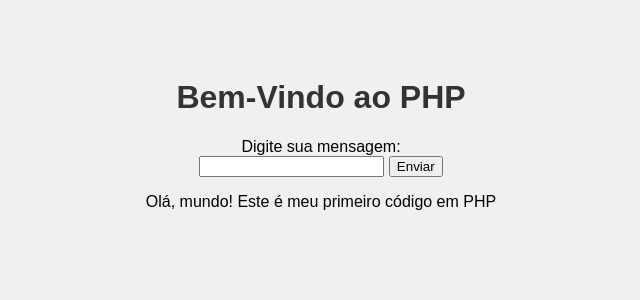
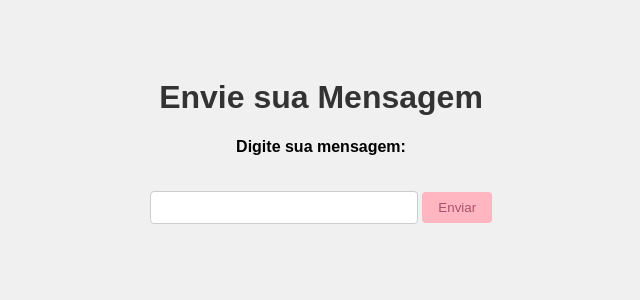
Before and after one commit to AgataQuadros/ProjetoPHP, a PHP site: page / in a window 1280 px wide. Shown: the top 300 px of the page, without its empty margins (319-959 px from the left). Run offline with PHP 8.4, Linux system fonts and the light colour scheme.

Commit message:
Meu Primeiro PHP Modularizado

```diff
--- a/hello_world_php/modularizado_php/css/estilo.css
+++ b/hello_world_php/modularizado_php/css/estilo.css
@@ -1,15 +1,3 @@
-/* body {
-    font-family: Arial;
-    background-color: #f0f0f0;
-    text-align: center;
-}
-
-input, button {
-    padding: 8px;
-    margin: 5px;
-} */
-
-
 body {
     background-color: #f0f0f0;
     padding: 50px;
@@ -21,7 +9,51 @@ h1 {
     color: #333;
 }
 
+label {
+    display: block;
+    margin-bottom: 8px;
+    font-weight: bold;
+}
 
+input[type="text"] {
+    padding: 8px;
+    width: 250px;
+    border: 1px solid #ccc;
+    border-radius: 4px;
+    outline: none;
+}
+
+input[type="text"]:focus {
+    border-color: antiquewhite;
+}
+
+button {
+    padding: 8px 16px;
+    margin-top: 10px;
+    background-color: lightpink;
+    color: rgb(170, 80, 110);
+    border: none;
+    border-radius: 4px;
+    cursor: pointer;
+}
+
+button:hover {
+    background-color: rgb(226, 140, 215);
+}
+
+a {
+    display: inline-block;
+    margin-top: 15px;
+    padding: 8px 16px;
+    border-radius: 4px;
+    text-decoration: none;
+    color: rgb(170, 80, 110);
+    background-color: plum;
+}
+
+a:hover {
+    background-color: rgb(226, 140, 215);
+}
 
 .caixa {
     background-color: white;
--- a/hello_world_php/modularizado_php/index.php
+++ b/hello_world_php/modularizado_php/index.php
@@ -7,27 +7,17 @@
     <link rel="stylesheet" href="css/estilo.css">
 </head>
 <body>
-    <h1>Bem-Vindo ao PHP</h1>
+    <h1>Envie sua Mensagem</h1>
 
-    <form method="GET" action="">
+    <form method="POST" action="processa.php">
+
         <label>Digite sua mensagem:</label><br>
 
         <input type="text" name="mensagem" require>
 
         <button type="submit">Enviar</button>
+
     </form>
-
-    <p>
-        <?php
-        if (isset($_GET['mensagem'])) {
-            $mensagem = htmlspecialchars($_GET['mensagem']);
-
-            echo "Você digitou: <strong>$mensagem</strong>";
-        } else {
-            echo "Olá, mundo! Este é meu primeiro código em PHP";
-        }
-        ?>
-    </p>
 
 </body>
 </html>
```
Also changed, not shown: hello_world_php/modularizado_php/processa.php (+27 -0 lines).
